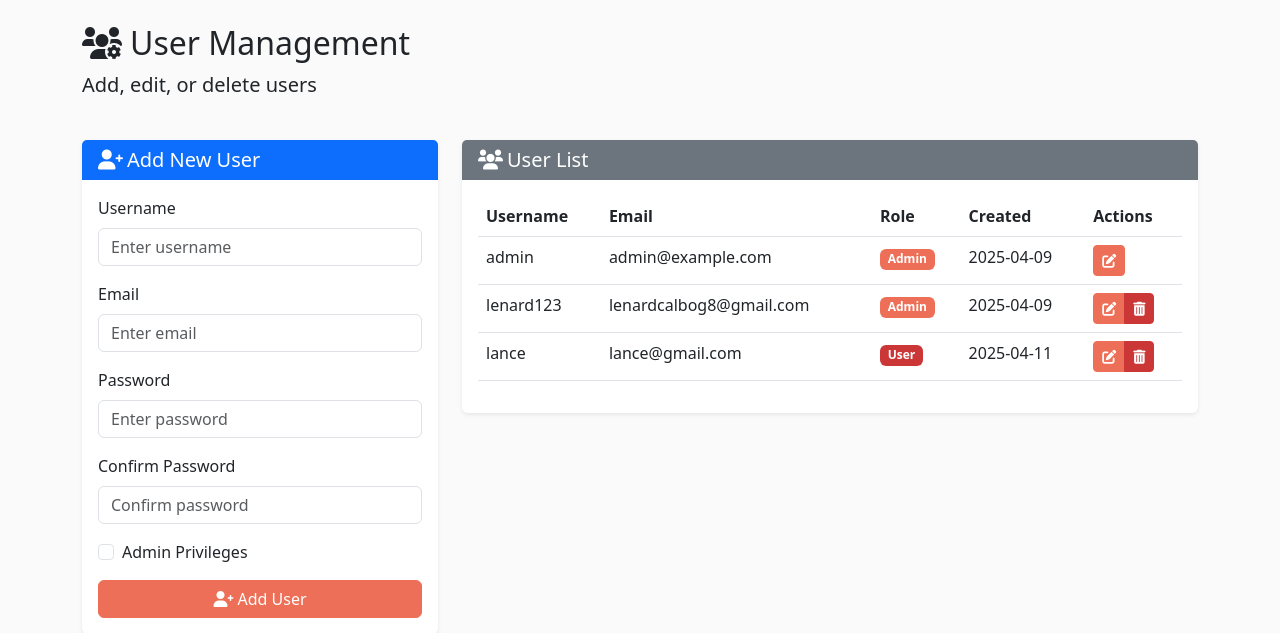
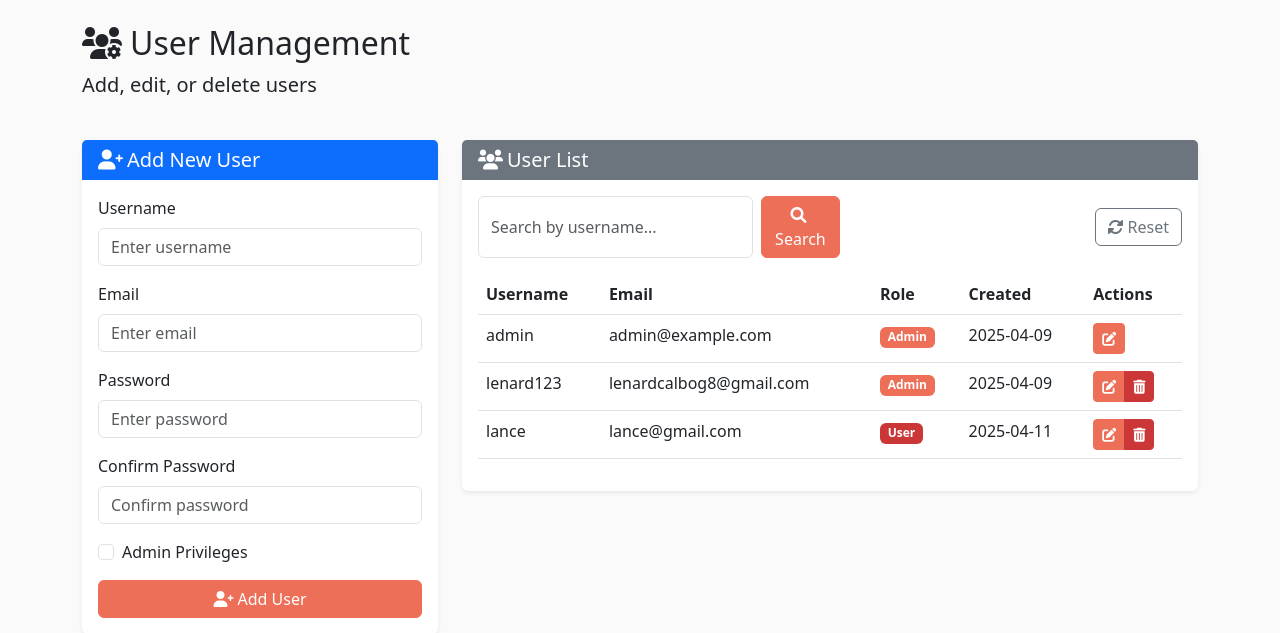
Before and after one commit to Lenardogs/UserManagementDashboard, a Flask app: page /users in a window 1280 px wide. Shown: the part 80-713 px from the top of the page. Run offline with Flask 3, Linux system fonts and the light colour scheme; a user stored in the database is signed in; some libraries are stand-ins or nearby versions.

Commit message:
added search by name in soldering tip requisition, machine calibration,overtime logbook, equipment downtime, and user management

```diff
--- a/routes.py
+++ b/routes.py
@@ -65,9 +65,15 @@ def user_management():
         flash('Access denied. Admin privileges required.', 'danger')
         return redirect(url_for('dashboard'))
 
-    users = User.query.all()
+    search_query = request.args.get('search', '')
+    if search_query:
+        users = User.query.filter(
+            User.username.ilike(f'%{search_query}%')
+        ).all()
+    else:
+        users = User.query.all()
     form = UserForm()
-    return render_template('user_management.html', users=users, form=form)
+    return render_template('user_management.html', users=users, form=form, search_query=search_query)
 
 @app.route('/users/add', methods=['POST'])
 @login_required
@@ -159,9 +165,15 @@ def delete_user(user_id):
 @app.route('/soldering-tips')
 @login_required
 def soldering_tips():
-    tips = SolderingTip.query.order_by(SolderingTip.date.desc()).all()
+    search_query = request.args.get('search', '')
+    if search_query:
+        tips = SolderingTip.query.filter(
+            SolderingTip.machine_name.ilike(f'%{search_query}%')
+        ).order_by(SolderingTip.date.desc()).all()
+    else:
+        tips = SolderingTip.query.order_by(SolderingTip.date.desc()).all()
     form = SolderingTipForm()
-    return render_template('soldering_tip.html', tips=tips, form=form)
+    return render_template('soldering_tip.html', tips=tips, form=form, search_query=search_query)
 
 @app.route('/soldering-tips/add', methods=['POST'])
 @login_required
@@ -221,9 +233,15 @@ def delete_soldering_tip(tip_id):
 @app.route('/machine-calibrations')
 @login_required
 def machine_calibrations():
-    calibrations = MachineCalibration.query.all()
+    search_query = request.args.get('search', '')
+    if search_query:
+        calibrations = MachineCalibration.query.filter(
+            MachineCalibration.machine_name.ilike(f'%{search_query}%')
+        ).all()
+    else:
+        calibrations = MachineCalibration.query.all()
     form = MachineCalibrationForm()
-    return render_template('machine_calibration.html', calibrations=calibrations, form=form)
+    return render_template('machine_calibration.html', calibrations=calibrations, form=form, search_query=search_query)
 
 @app.route('/machine-calibrations/add', methods=['POST'])
 @login_required
@@ -280,9 +298,15 @@ def delete_machine_calibration(calibration_id):
 @app.route('/overtime-logbook')
 @login_required
 def overtime_logbook():
-    logs = OvertimeLogbook.query.order_by(OvertimeLogbook.date.desc()).all()
+    search_query = request.args.get('search', '')
+    if search_query:
+        logs = OvertimeLogbook.query.filter(
+            OvertimeLogbook.employee_name.ilike(f'%{search_query}%')
+        ).order_by(OvertimeLogbook.date.desc()).all()
+    else:
+        logs = OvertimeLogbook.query.order_by(OvertimeLogbook.date.desc()).all()
     form = OvertimeLogbookForm()
-    return render_template('overtime_logbook.html', logs=logs, form=form)
+    return render_template('overtime_logbook.html', logs=logs, form=form, search_query=search_query)
 
 @app.route('/overtime-logbook/add', methods=['POST'])
 @login_required
@@ -337,9 +361,15 @@ def delete_overtime_log(log_id):
 @app.route('/equipment-downtime')
 @login_required
 def equipment_downtime():
-    downtimes = EquipmentDowntime.query.order_by(EquipmentDowntime.date.desc()).all()
+    search_query = request.args.get('search', '')
+    if search_query:
+        downtimes = EquipmentDowntime.query.filter(
+            EquipmentDowntime.equipment_name.ilike(f'%{search_query}%')
+        ).order_by(EquipmentDowntime.date.desc()).all()
+    else:
+        downtimes = EquipmentDowntime.query.order_by(EquipmentDowntime.date.desc()).all()
     form = EquipmentDowntimeForm()
-    return render_template('equipment_downtime.html', downtimes=downtimes, form=form)
+    return render_template('equipment_downtime.html', downtimes=downtimes, form=form, search_query=search_query)
 
 @app.route('/equipment-downtime/add', methods=['POST'])
 @login_required
--- a/templates/user_management.html
+++ b/templates/user_management.html
@@ -95,6 +95,17 @@
                 <h5 class="mb-0"><i class="fas fa-users me-1"></i>User List</h5>
             </div>
             <div class="card-body">
+                <div class="d-flex justify-content-between align-items-center mb-3">
+                    <form class="d-flex" method="GET" action="{{ url_for('user_management') }}">
+                        <input type="text" class="form-control me-2" name="search" placeholder="Search by username..." value="{{ search_query if search_query else '' }}">
+                        <button class="btn btn-primary" type="submit">
+                            <i class="fas fa-search me-1"></i>Search
+                        </button>
+                    </form>
+                    <a href="{{ url_for('user_management') }}" class="btn btn-outline-secondary">
+                        <i class="fas fa-sync-alt me-1"></i>Reset
+                    </a>
+                </div>
                 <div class="table-responsive">
                     <table class="table table-hover">
                         <thead>
```
Also changed, not shown: templates/equipment_downtime.html (+11 -0 lines), templates/machine_calibration.html (+11 -0 lines), templates/overtime_logbook.html (+11 -0 lines), templates/soldering_tip.html (+11 -0 lines), instance/database.db.
